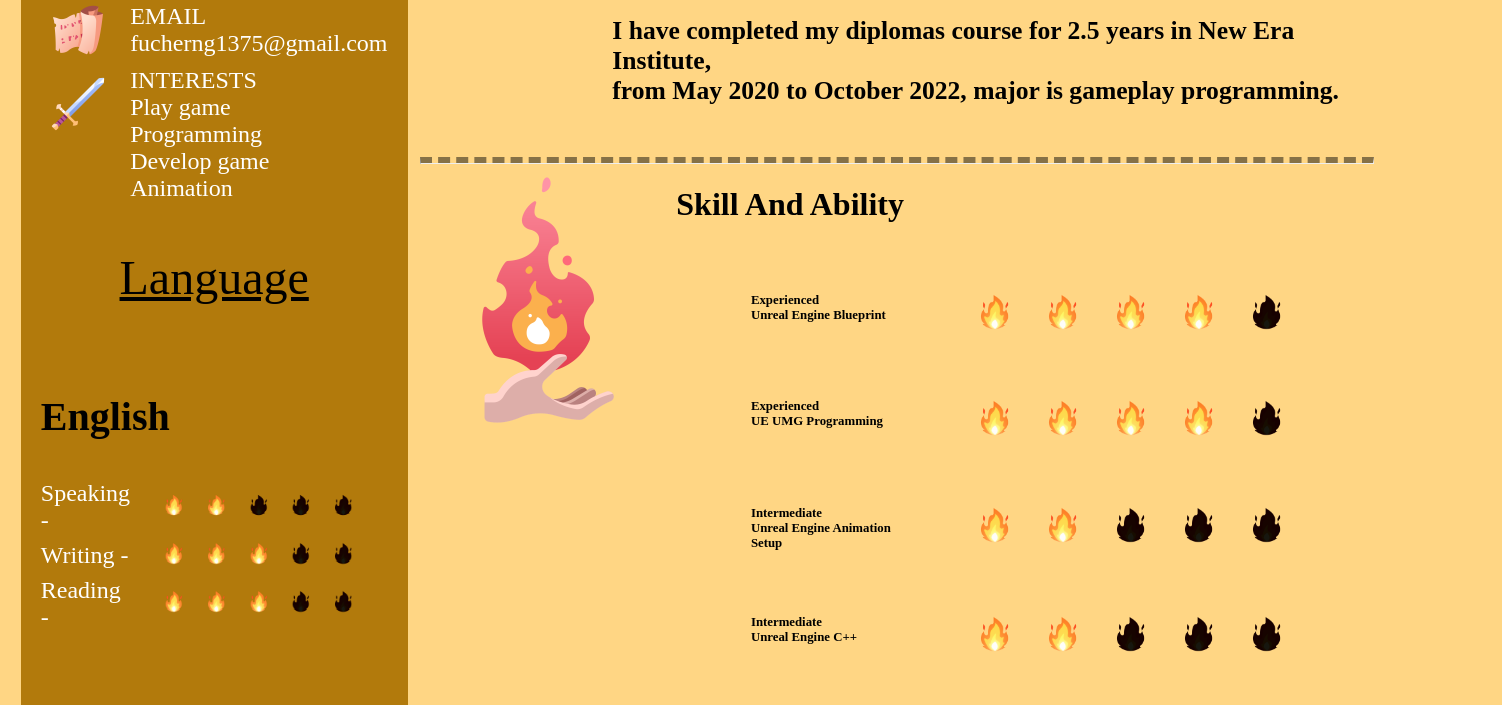
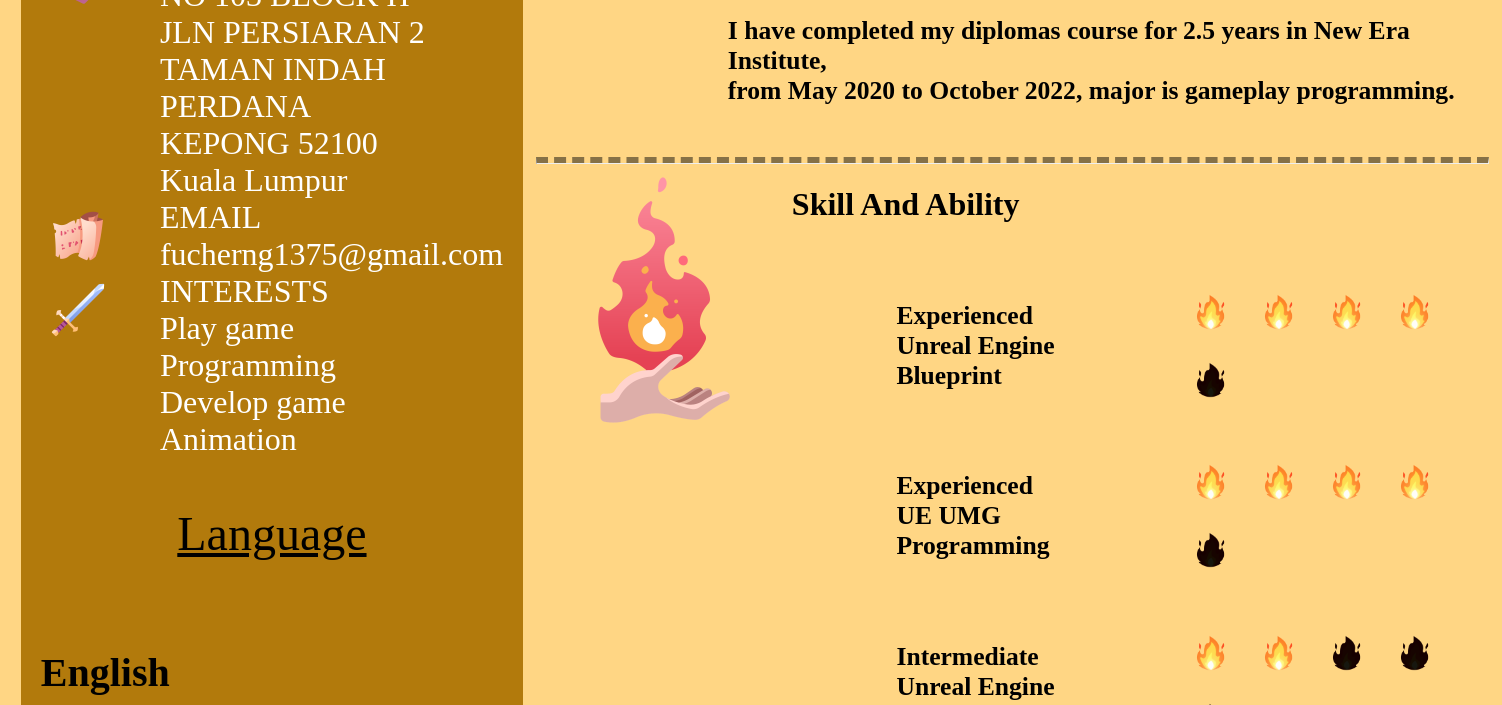
Before and after one commit to fucherng1375/fucherng1375, a plain HTML site: page index.html in a window 1280 px wide. Shown: the part 933-1638 px from the top of the page, 1502 px wide, since content can reach past the window. Drawn offline with Linux system fonts and the light colour scheme.

Commit message:
Update test.css

```diff
--- a/test.css
+++ b/test.css
@@ -55,11 +55,13 @@
 }
 .Skill-text
 {
-  font-size: 1vw;
+  font-size: 2vw;
   margin-left:30%;
+  margin-top: auto;
+  margin-bottom: auto;
 }
 .List-text
 {
-  font-size: 150%;
+  font-size: 200%;
   margin-top:auto; margin-bottom:auto;
 }
```
